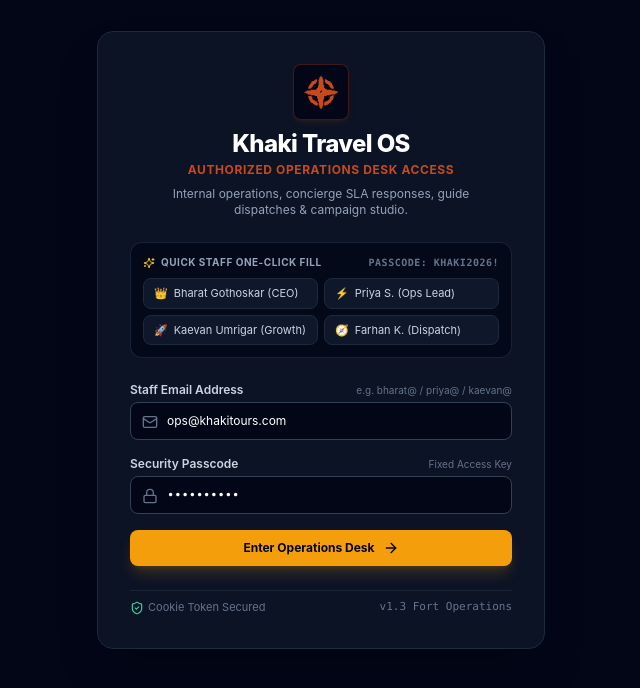
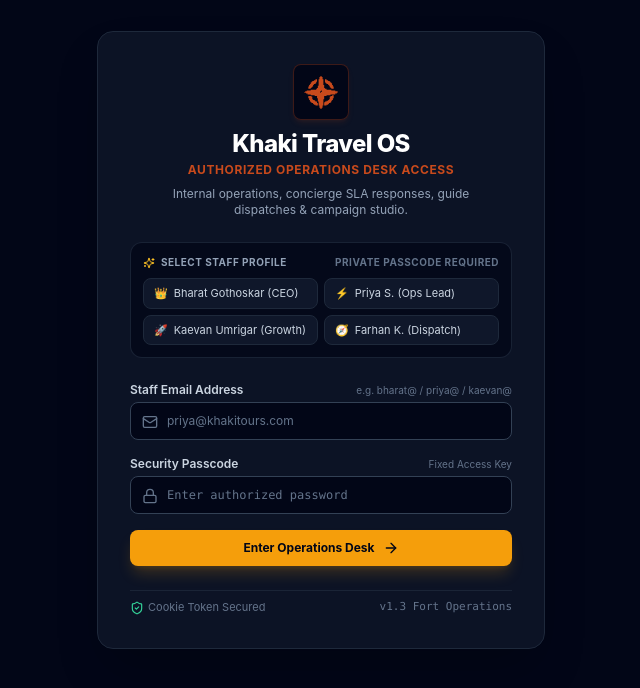
Before and after one commit to mumbaicatalyst/khaki_tours_travel_os, a Next.js app: page /login in a window 1280 px wide. Shown: the top 688 px of the page, without its empty margins (319-959 px from the left). Built offline with nearby package versions, Linux system fonts and the light colour scheme.

Commit message:
security(login): remove passcode visibility and auto-fill from UI so access keys remain strictly confidential

```diff
--- a/src/app/login/page.tsx
+++ b/src/app/login/page.tsx
@@ -12,8 +12,8 @@ function LoginForm() {
   const redirectTarget = searchParams.get('redirect') || '/';
   const { setRole } = useRole();
 
-  const [email, setEmail] = useState('ops@khakitours.com');
-  const [password, setPassword] = useState('khaki2026!');
+  const [email, setEmail] = useState('');
+  const [password, setPassword] = useState('');
   const [loading, setLoading] = useState(false);
   const [error, setError] = useState<string | null>(null);
 
@@ -26,7 +26,6 @@ function LoginForm() {
 
   const handleSelectQuickAccount = (acc: typeof QUICK_ACCOUNTS[0]) => {
     setEmail(acc.email);
-    setPassword('khaki2026!');
     setError(null);
   };
 
@@ -87,14 +86,14 @@ function LoginForm() {
           </p>
         </div>
 
-        {/* Quick Staff Demo Chips */}
+        {/* Staff Account Selector */}
         <div className="bg-slate-950/70 border border-slate-800/80 rounded-xl p-3 space-y-2">
           <div className="text-[10px] uppercase font-bold tracking-wider text-slate-400 flex items-center justify-between">
             <span className="flex items-center gap-1.5">
               <Sparkles className="w-3 h-3 text-amber-400" />
-              Quick Staff One-Click Fill
+              Select Staff Profile
             </span>
-            <span className="text-slate-500 font-mono">Passcode: khaki2026!</span>
+            <span className="text-slate-500 text-[10px]">Private Passcode Required</span>
           </div>
           <div className="grid grid-cols-2 gap-1.5">
             {QUICK_ACCOUNTS.map((acc) => (
```
